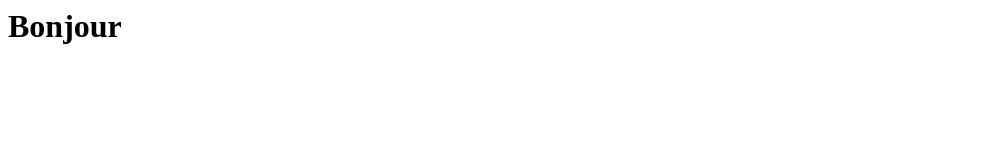
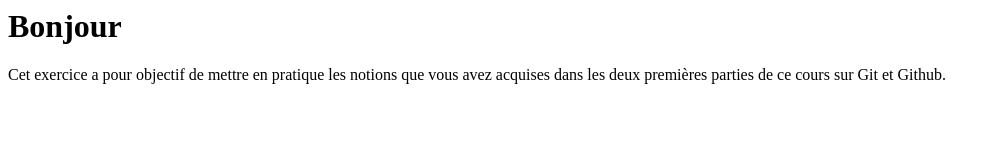
Before and after one commit to JJawad/Git-simple, a plain HTML site: page index.html in a window 1280 px wide. Shown: the whole page, without its empty margins (0-1000 px from the left). Drawn offline with Linux system fonts and the light colour scheme.

Commit message:
3eme commit

```diff
--- a/index.html
+++ b/index.html
@@ -4,5 +4,7 @@
 </header>
 <body>
 <h1> Bonjour </h1>
+Cet exercice a pour objectif de mettre en pratique les notions que vous avez acquises dans les deux premières parties de ce cours sur Git et Github.
+
 </body>
 </html>
```
